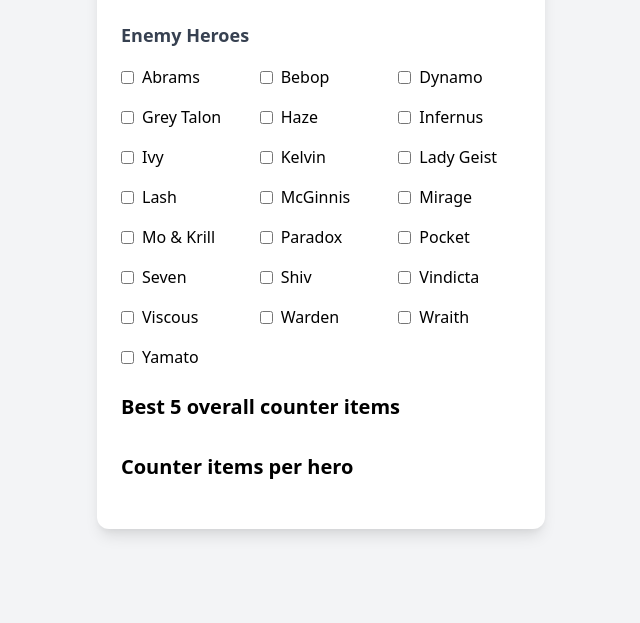
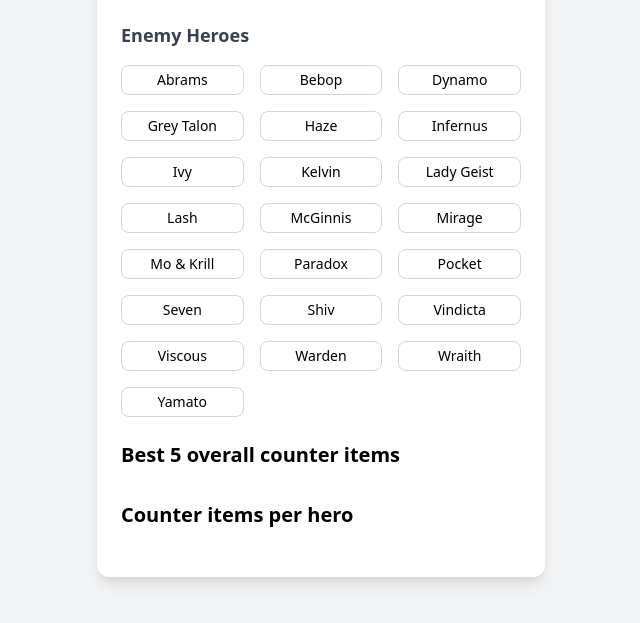
Before and after one commit to amureki/deadlock-counterpicks, a plain HTML site: page index.html in a window 1280 px wide. Shown: the part 75-698 px from the top of the page, without its empty margins (319-959 px from the left). Drawn offline with nearby package versions, Linux system fonts and the light colour scheme.

Commit message:
Improve checkboxes

```diff
--- a/index.html
+++ b/index.html
@@ -54,33 +54,27 @@
   heroGrid.innerHTML = '';
 
   heroData.forEach(hero => {
-        const checkbox = document.createElement('div');
-        checkbox.classList.add('flex', 'items-center');
+    const heroBox = document.createElement('div');
+    heroBox.classList.add('flex', 'items-center', 'justify-center', 'py-1', 'border', 'border-gray-300', 'rounded-lg', 'cursor-pointer', 'text-sm');
+    heroBox.textContent = hero.name;
 
-        const input = document.createElement('input');
-        input.type = 'checkbox';
-        input.id = `hero-${hero.name}`;
-        input.classList.add('mr-2');
-        input.addEventListener('change', () => {
+    heroBox.addEventListener('click', () => {
+      heroBox.classList.toggle('bg-blue-500');
+      heroBox.classList.toggle('text-white');
       if (getSelectedHeroes().length > 6) {
-            input.checked = false;
+        heroBox.classList.toggle('bg-blue-500');
+        heroBox.classList.toggle('text-white');
       }
       analyzeCounterItems();
     });
 
-        const label = document.createElement('label');
-        label.htmlFor = `hero-${hero.name}`;
-        label.textContent = hero.name;
-
-        checkbox.appendChild(input);
-        checkbox.appendChild(label);
-        heroGrid.appendChild(checkbox);
+    heroGrid.appendChild(heroBox);
   });
 }
 
     function getSelectedHeroes() {
-      return Array.from(document.querySelectorAll('#hero-grid input[type="checkbox"]:checked'))
-        .map(checkbox => checkbox.id.split('-')[1]);
+      return Array.from(document.querySelectorAll('#hero-grid .bg-blue-500'))
+        .map(heroBox => heroBox.textContent);
     }
 
     function getCounterItems(selectedHeroes) {
```
Lines whose indentation alone changed are shown as unchanged.
